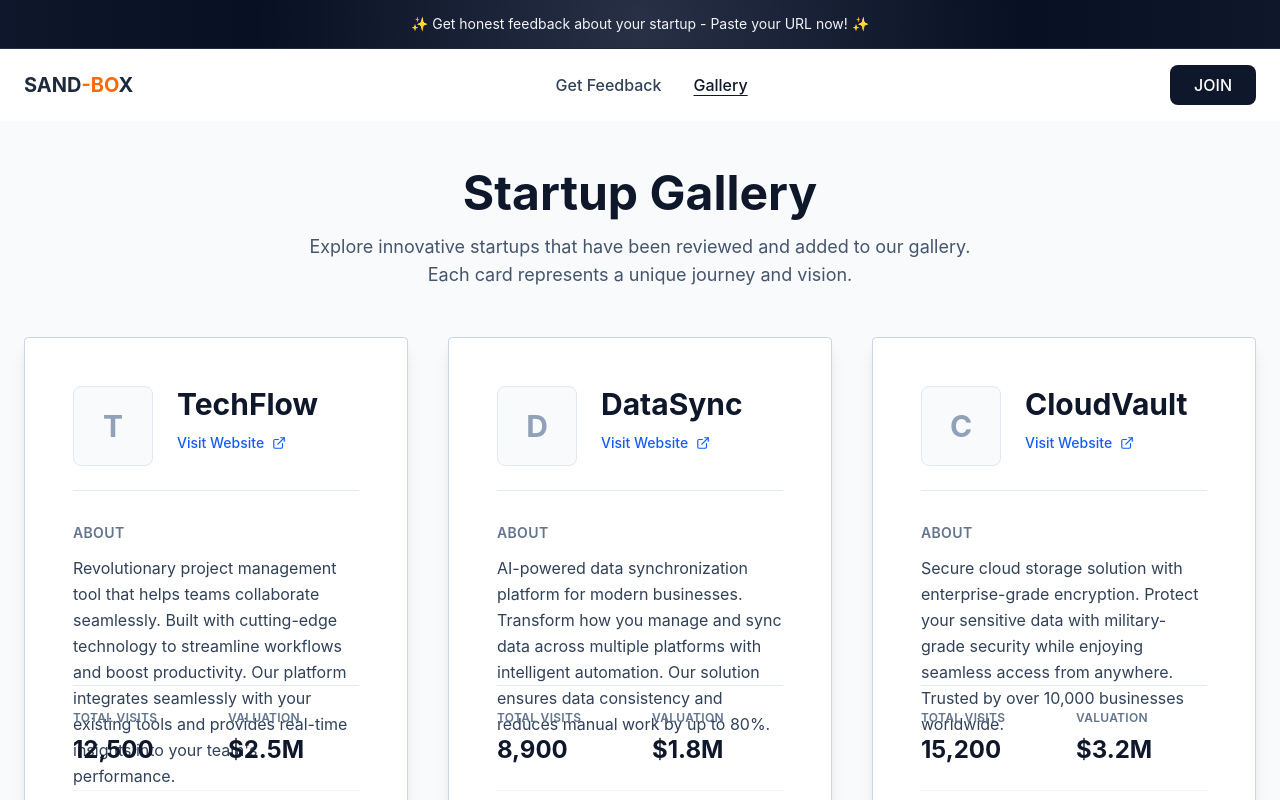
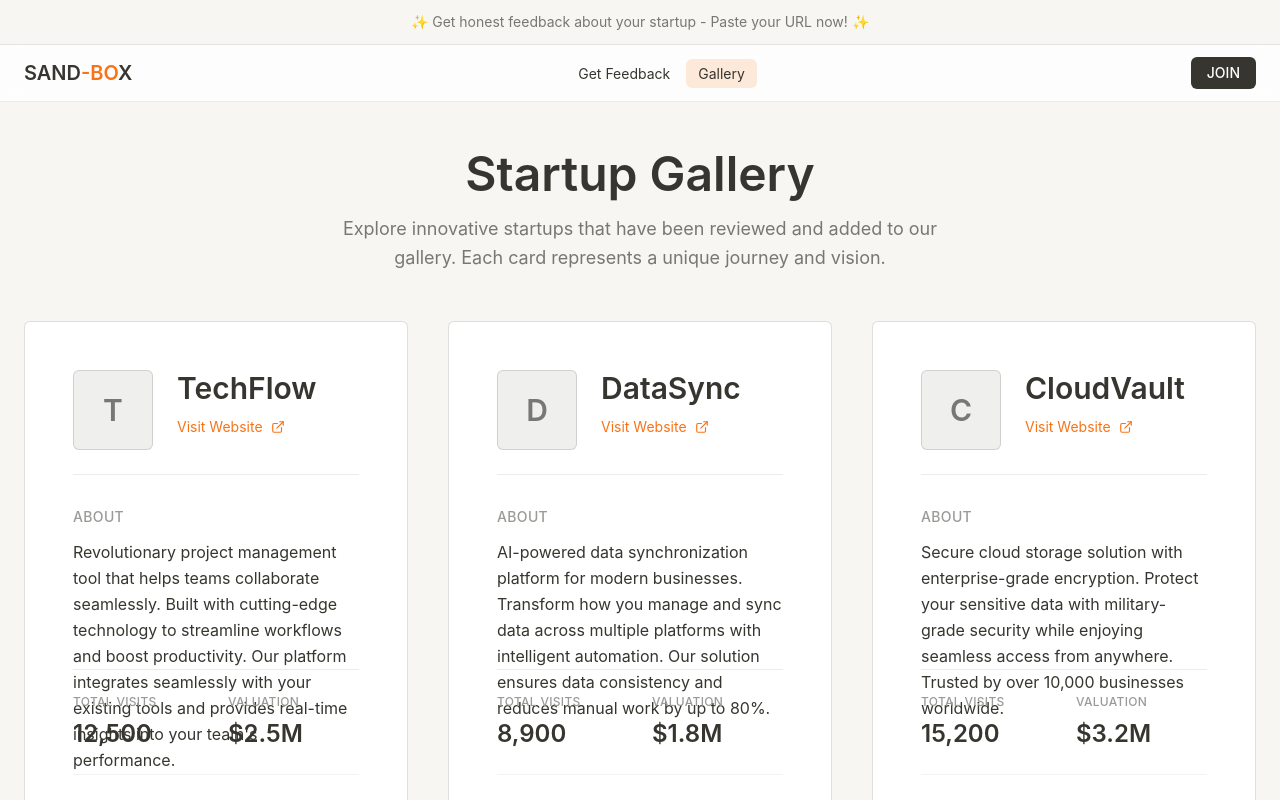
Before and after one commit to fluvosoft/SandboxBD, a Next.js app: page /gallery in a window 1280 px wide. Shown: the top 800 px of the page. Built offline with nearby package versions, Linux system fonts and the light colour scheme.

Commit message:
noton ui

```diff
--- a/src/app/gallery/page.tsx
+++ b/src/app/gallery/page.tsx
@@ -137,21 +137,21 @@ const GalleryPage = () => {
         type="application/ld+json"
         dangerouslySetInnerHTML={{ __html: JSON.stringify(jsonLd) }}
       />
-      <div className="min-h-screen bg-slate-50 py-12 px-4 md:px-6">
+      <div className="min-h-screen bg-[#f7f6f3] py-8 sm:py-10 md:py-12 px-4 sm:px-6">
         <div className="max-w-7xl mx-auto">
           {/* Page Header */}
-          <header className="text-center mb-12">
-            <h1 className="text-4xl md:text-5xl font-bold text-slate-900 mb-4">
+          <header className="text-center mb-8 sm:mb-10 md:mb-12">
+            <h1 className="text-3xl sm:text-4xl md:text-5xl font-semibold text-[#37352f] mb-3 sm:mb-4 px-2">
               Startup Gallery
             </h1>
-            <p className="text-lg text-slate-600 max-w-2xl mx-auto">
+            <p className="text-base sm:text-lg text-[#787774] max-w-2xl mx-auto px-2 leading-relaxed">
               Explore innovative startups that have been reviewed and added to our
               gallery. Each card represents a unique journey and vision.
             </p>
           </header>
 
           {/* Grid Layout */}
-          <section className="grid grid-cols-1 md:grid-cols-2 lg:grid-cols-3 gap-8 md:gap-10 items-stretch">
+          <section className="grid grid-cols-1 sm:grid-cols-2 lg:grid-cols-3 gap-6 sm:gap-8 md:gap-10 items-stretch">
             {startups.map((startup, index) => (
               <A4PaperCard key={index} {...startup} />
             ))}
--- a/src/app/globals.css
+++ b/src/app/globals.css
@@ -1,7 +1,19 @@
 @import "tailwindcss";
+
+:root {
+  --notion-bg: #ffffff;
+  --notion-bg-gray: #f7f6f3;
+  --notion-text: #37352f;
+  --notion-text-gray: #787774;
+  --notion-border: rgba(55, 53, 47, 0.09);
+  --notion-hover: rgba(55, 53, 47, 0.08);
+  --notion-selected: rgba(46, 170, 220, 0.15);
+}
 
 body {
   margin: 0;
+  background-color: var(--notion-bg-gray);
+  color: var(--notion-text);
 }
 
 @keyframes announcement-flash {
--- a/src/app/layout.tsx
+++ b/src/app/layout.tsx
@@ -97,7 +97,7 @@ export const metadata: Metadata = {
     title: "SANDBOX",
   },
   other: {
-    "theme-color": "#0f172a",
+    "theme-color": "#37352f",
   },
 };
 
@@ -139,7 +139,7 @@ export default function RootLayout({
         />
       </head>
       <body
-        className={`${geistSans.variable} ${geistMono.variable} ${playfairDisplay.variable} min-h-screen bg-white text-slate-900`}
+        className={`${geistSans.variable} ${geistMono.variable} ${playfairDisplay.variable} min-h-screen bg-[#f7f6f3] text-[#37352f] antialiased`}
       >
         <AnnouncementBar message="✨ Get honest feedback about your startup - Paste your URL now! ✨" />
         <Navbar />
--- a/src/components/A4PaperCard.tsx
+++ b/src/components/A4PaperCard.tsx
@@ -21,83 +21,83 @@ const A4PaperCard: React.FC<A4PaperCardProps> = ({
 }) => {
   return (
     <article
-      className="w-full max-w-[210mm] bg-white border border-slate-300 shadow-lg rounded-sm p-8 md:p-12 flex flex-col hover:shadow-xl transition-shadow h-full"
+      className="w-full max-w-[210mm] bg-white border border-[rgba(55,53,47,0.16)] rounded-md p-6 sm:p-8 md:p-12 flex flex-col hover:shadow-lg transition-all h-full"
       style={{ aspectRatio: "210/297" }}
       itemScope
       itemType="https://schema.org/Organization"
     >
       {/* Header Section */}
-      <header className="flex items-start gap-6 mb-8 pb-6 border-b border-slate-200">
-        <div className="w-20 h-20 rounded-lg bg-slate-50 flex items-center justify-center overflow-hidden border border-slate-200 flex-shrink-0">
+      <header className="flex items-start gap-4 sm:gap-6 mb-6 sm:mb-8 pb-4 sm:pb-6 border-b border-[rgba(55,53,47,0.09)]">
+        <div className="w-16 h-16 sm:w-20 sm:h-20 rounded-md bg-[rgba(55,53,47,0.08)] flex items-center justify-center overflow-hidden border border-[rgba(55,53,47,0.16)] flex-shrink-0">
           {logo && logo.trim() !== "" ? (
             <Image
               src={logo}
               alt={`${name} logo`}
               width={80}
               height={80}
-              className="object-contain p-2"
+              className="object-contain p-1.5 sm:p-2"
               itemProp="logo"
             />
           ) : (
             <span
-              className="text-slate-400 font-bold text-3xl"
+              className="text-[#787774] font-semibold text-2xl sm:text-3xl"
               aria-label={`${name} logo placeholder`}
             >
               {name.charAt(0).toUpperCase()}
             </span>
           )}
         </div>
-        <div className="flex-1">
-          <h2 className="text-3xl font-bold text-slate-900 mb-2" itemProp="name">
+        <div className="flex-1 min-w-0">
+          <h2 className="text-2xl sm:text-3xl font-semibold text-[#37352f] mb-2 break-words" itemProp="name">
             {name}
           </h2>
           <a
             href={websiteUrl}
             target="_blank"
             rel="noopener noreferrer"
-            className="inline-flex items-center gap-2 text-blue-600 hover:text-blue-700 text-sm font-medium transition-colors"
+            className="inline-flex items-center gap-1.5 sm:gap-2 text-[#f97316] hover:text-[#ea580c] text-xs sm:text-sm font-normal transition-colors"
             itemProp="url"
             aria-label={`Visit ${name} website`}
           >
             Visit Website
-            <ExternalLink size={14} aria-hidden="true" />
+            <ExternalLink size={12} className="sm:w-3.5 sm:h-3.5" aria-hidden="true" />
           </a>
         </div>
       </header>
 
       {/* Summary Section */}
-      <div className="flex-1 mb-8 min-h-0">
-        <h3 className="text-sm font-semibold text-slate-500 uppercase tracking-wide mb-3">
+      <div className="flex-1 mb-6 sm:mb-8 min-h-0">
+        <h3 className="text-xs sm:text-sm font-medium text-[#9b9a97] uppercase tracking-wide mb-2 sm:mb-3">
           About
         </h3>
-        <p className="text-base text-slate-700 leading-relaxed" itemProp="description">
+        <p className="text-sm sm:text-base text-[#37352f] leading-relaxed" itemProp="description">
           {summary}
         </p>
       </div>
 
       {/* Stats Section */}
-      <div className="mt-auto pt-6 border-t border-slate-200">
-        <dl className="grid grid-cols-2 gap-6">
+      <div className="mt-auto pt-4 sm:pt-6 border-t border-[rgba(55,53,47,0.09)]">
+        <dl className="grid grid-cols-2 gap-4 sm:gap-6">
           <div>
-            <dt className="text-xs font-semibold text-slate-500 uppercase tracking-wide mb-2">
+            <dt className="text-xs font-medium text-[#9b9a97] uppercase tracking-wide mb-1.5 sm:mb-2">
               Total Visits
             </dt>
-            <dd className="text-2xl font-bold text-slate-900">
+            <dd className="text-xl sm:text-2xl font-semibold text-[#37352f]">
               {visits.toLocaleString()}
             </dd>
           </div>
           <div>
-            <dt className="text-xs font-semibold text-slate-500 uppercase tracking-wide mb-2">
+            <dt className="text-xs font-medium text-[#9b9a97] uppercase tracking-wide mb-1.5 sm:mb-2">
               Valuation
             </dt>
-            <dd className="text-2xl font-bold text-slate-900">{valuation}</dd>
+            <dd className="text-xl sm:text-2xl font-semibold text-[#37352f]">{valuation}</dd>
           </div>
         </dl>
       </div>
 
       {/* Footer */}
-      <footer className="mt-6 pt-6 border-t border-slate-100">
-        <p className="text-xs text-slate-400 text-center">
+      <footer className="mt-4 sm:mt-6 pt-4 sm:pt-6 border-t border-[rgba(55,53,47,0.06)]">
+        <p className="text-xs text-[#9b9a97] text-center">
           Submitted to SandBox Gallery
         </p>
       </footer>
--- a/src/components/AnnouncementBar.tsx
+++ b/src/components/AnnouncementBar.tsx
@@ -6,16 +6,8 @@ type AnnouncementBarProps = {
 
 const AnnouncementBar: React.FC<AnnouncementBarProps> = ({ message }) => {
   return (
-    <div className="relative w-full border-b border-slate-600/40 bg-linear-to-r from-slate-900 via-slate-950 to-slate-900 text-sm text-slate-100 flex items-center justify-center overflow-hidden py-3.5 px-6">
-      {/* soft glow background */}
-      <div className="pointer-events-none absolute inset-0 bg-[radial-gradient(circle_at_center,rgba(191,219,254,0.2),transparent_60%)]" />
-
-      {/* animated pastel blue sweep across full width */}
-      <div className="pointer-events-none absolute inset-0 overflow-hidden">
-        <div className="animate-announcement-flash h-full w-full bg-[linear-gradient(90deg,rgba(191,219,254,0)_0%,rgba(191,219,254,0.8)_40%,rgba(191,219,254,0.8)_60%,rgba(191,219,254,0)_100%)] mix-blend-screen" />
-      </div>
-
-      <p className="relative z-10 whitespace-nowrap text-center">{message}</p>
+    <div className="relative w-full border-b border-[rgba(55,53,47,0.09)] bg-[#f7f6f3] text-xs sm:text-sm text-[#787774] flex items-center justify-center overflow-hidden py-2.5 sm:py-3 px-3 sm:px-6">
+      <p className="relative z-10 text-center px-2 break-words">{message}</p>
     </div>
   );
 };
--- a/src/components/Navbar.tsx
+++ b/src/components/Navbar.tsx
@@ -1,11 +1,13 @@
 "use client";
 
-import React from "react";
+import React, { useState } from "react";
 import Link from "next/link";
 import { usePathname } from "next/navigation";
+import { Menu, X } from "lucide-react";
 
 const Navbar: React.FC = () => {
   const pathname = usePathname();
+  const [isMobileMenuOpen, setIsMobileMenuOpen] = useState(false);
 
   const isActive = (path: string) => {
     if (path === "/") {
@@ -14,26 +16,35 @@ const Navbar: React.FC = () => {
     return pathname.startsWith(path);
   };
 
+  const toggleMobileMenu = () => {
+    setIsMobileMenuOpen(!isMobileMenuOpen);
+  };
+
+  const closeMobileMenu = () => {
+    setIsMobileMenuOpen(false);
+  };
+
   return (
-    <nav className="w-full bg-white" aria-label="Main navigation">
-      <div className="max-w-7xl mx-auto px-6 py-4 flex items-center justify-between">
+    <nav className="w-full bg-white/80 backdrop-blur-sm border-b border-[rgba(55,53,47,0.09)] sticky top-0 z-50" aria-label="Main navigation">
+      <div className="max-w-7xl mx-auto px-4 sm:px-6 py-3 flex items-center justify-between">
         {/* Logo */}
         <Link
           href="/"
-          className="font-[var(--font-playfair-display)] font-bold text-slate-800 text-xl"
+          className="font-[var(--font-playfair-display)] font-semibold text-[#37352f] text-lg sm:text-xl hover:opacity-70 transition-opacity"
           aria-label="SANDBOX Home"
+          onClick={closeMobileMenu}
         >
-          SAND<span className="text-orange-500">-BO</span>X
+          SAND<span className="text-[#f97316]">-BO</span>X
         </Link>
 
-        {/* Navigation Links */}
-        <ul className="flex items-center gap-8 list-none">
+        {/* Desktop Navigation Links */}
+        <ul className="hidden md:flex items-center gap-1 list-none">
           <li>
             <Link
               href="/"
-              className={`font-medium text-slate-700 hover:text-slate-900 transition-colors ${
+              className={`px-3 py-1.5 rounded-md text-sm font-normal text-[#37352f] hover:bg-[rgba(55,53,47,0.08)] transition-colors ${
                 isActive("/")
-                  ? "text-slate-900 underline decoration-slate-900 underline-offset-4"
+                  ? "bg-[rgba(249,115,22,0.15)] text-[#37352f]"
                   : ""
               }`}
               aria-current={isActive("/") ? "page" : undefined}
@@ -44,9 +55,9 @@ const Navbar: React.FC = () => {
           <li>
             <Link
               href="/gallery"
-              className={`font-medium text-slate-700 hover:text-slate-900 transition-colors ${
+              className={`px-3 py-1.5 rounded-md text-sm font-normal text-[#37352f] hover:bg-[rgba(55,53,47,0.08)] transition-colors ${
                 isActive("/gallery")
-                  ? "text-slate-900 underline decoration-slate-900 underline-offset-4"
+                  ? "bg-[rgba(249,115,22,0.15)] text-[#37352f]"
                   : ""
               }`}
               aria-current={isActive("/gallery") ? "page" : undefined}
@@ -56,14 +67,73 @@ const Navbar: React.FC = () => {
           </li>
         </ul>
 
-        {/* CTA Button */}
+        {/* Desktop CTA Button */}
         <button
-          className="bg-slate-900 text-white px-6 py-2 rounded-lg font-medium hover:bg-slate-800 transition-colors cursor-pointer"
+          className="hidden md:block bg-[#37352f] text-white px-4 py-1.5 rounded-md text-sm font-medium hover:bg-[#2e2d29] transition-colors cursor-pointer"
           aria-label="Join SANDBOX"
         >
           JOIN
         </button>
+
+        {/* Mobile Menu Button */}
+        <button
+          className="md:hidden p-2 text-[#37352f] hover:bg-[rgba(55,53,47,0.08)] rounded-md transition-colors"
+          onClick={toggleMobileMenu}
+          aria-label="Toggle mobile menu"
+          aria-expanded={isMobileMenuOpen}
+        >
+          {isMobileMenuOpen ? (
+            <X size={20} aria-hidden="true" />
+          ) : (
+            <Menu size={20} aria-hidden="true" />
+          )}
+        </button>
       </div>
+
+      {/* Mobile Menu */}
+      {isMobileMenuOpen && (
+        <div className="md:hidden border-t border-[rgba(55,53,47,0.09)] bg-white">
+          <ul className="flex flex-col list-none px-4 py-2 gap-1">
+            <li>
+              <Link
+                href="/"
+                className={`block px-3 py-2 rounded-md text-sm font-normal text-[#37352f] hover:bg-[rgba(55,53,47,0.08)] transition-colors ${
+                  isActive("/")
+                    ? "bg-[rgba(249,115,22,0.15)]"
+                    : ""
+                }`}
+                aria-current={isActive("/") ? "page" : undefined}
+                onClick={closeMobileMenu}
+              >
+                Get Feedback
+              </Link>
+            </li>
+            <li>
+              <Link
+                href="/gallery"
+                className={`block px-3 py-2 rounded-md text-sm font-normal text-[#37352f] hover:bg-[rgba(55,53,47,0.08)] transition-colors ${
+                  isActive("/gallery")
+                    ? "bg-[rgba(249,115,22,0.15)]"
+                    : ""
+                }`}
+                aria-current={isActive("/gallery") ? "page" : undefined}
+                onClick={closeMobileMenu}
+              >
+                Gallery
+              </Link>
+            </li>
+            <li className="pt-2 mt-2 border-t border-[rgba(55,53,47,0.09)]">
+              <button
+                className="w-full bg-[#37352f] text-white px-4 py-2 rounded-md text-sm font-medium hover:bg-[#2e2d29] transition-colors cursor-pointer"
+                aria-label="Join SANDBOX"
+                onClick={closeMobileMenu}
+              >
+                JOIN
+              </button>
+            </li>
+          </ul>
+        </div>
+      )}
     </nav>
   );
 };
```
Also changed, not shown: src/components/CarouselSection.tsx (+4 -4 lines), src/components/Footer.tsx (+4 -4 lines), src/components/HeroSection.tsx (+7 -7 lines), src/components/StartupCard.tsx (+11 -11 lines), public/manifest.json.
